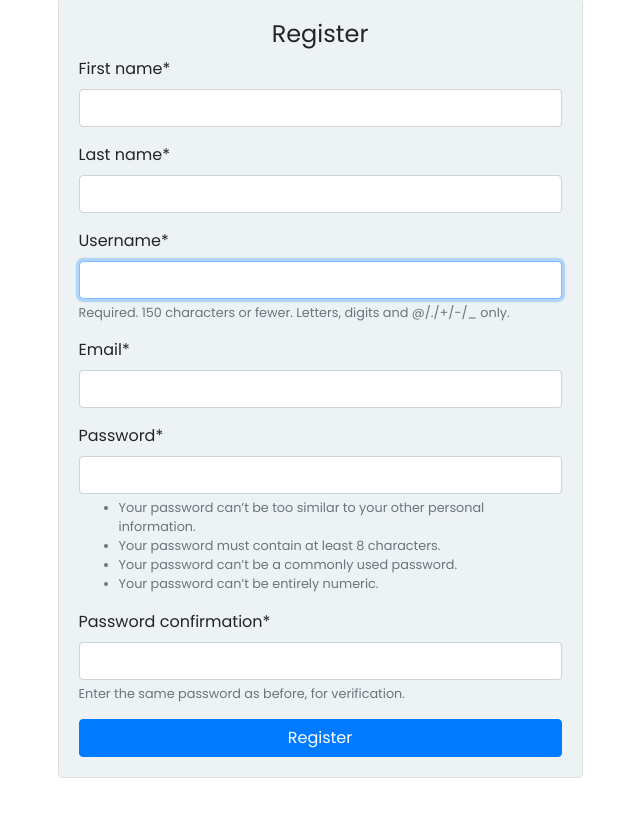
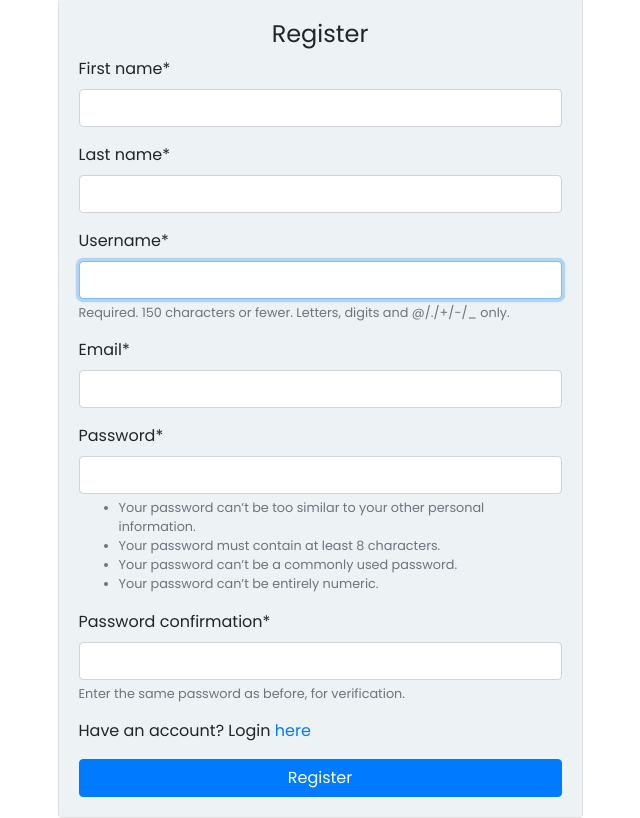
Before and after one commit to ivymmurithi/twitter-scraper, a Django app: page /register/ in a window 1280 px wide. Shown: the part 80-898 px from the top of the page, without its empty margins (320-960 px from the left). Before the commit the page ends 858 px from the top, so only its background shows below. Run offline with Django 4.2, Linux system fonts and the light colour scheme; parts of the project's set-up code (start-up, migrations or seed data) failed here and were passed over; some libraries are stand-ins or nearby versions.

Commit message:
add login here like to register form

```diff
--- a/web_scraper_app/templates/registration/register.html
+++ b/web_scraper_app/templates/registration/register.html
@@ -9,6 +9,9 @@
           <h4 class="text-center">Register</h4>
           <form action="{% url 'register' %}" method="post">
             {% csrf_token %} {{register_form|crispy}}
+            <p>
+              Have an account? Login <a href="/login/">here</a>
+            </p>
             <button type="submit" class="btn btn-primary w-100">Register</button>
           </form>
         </div>
```
